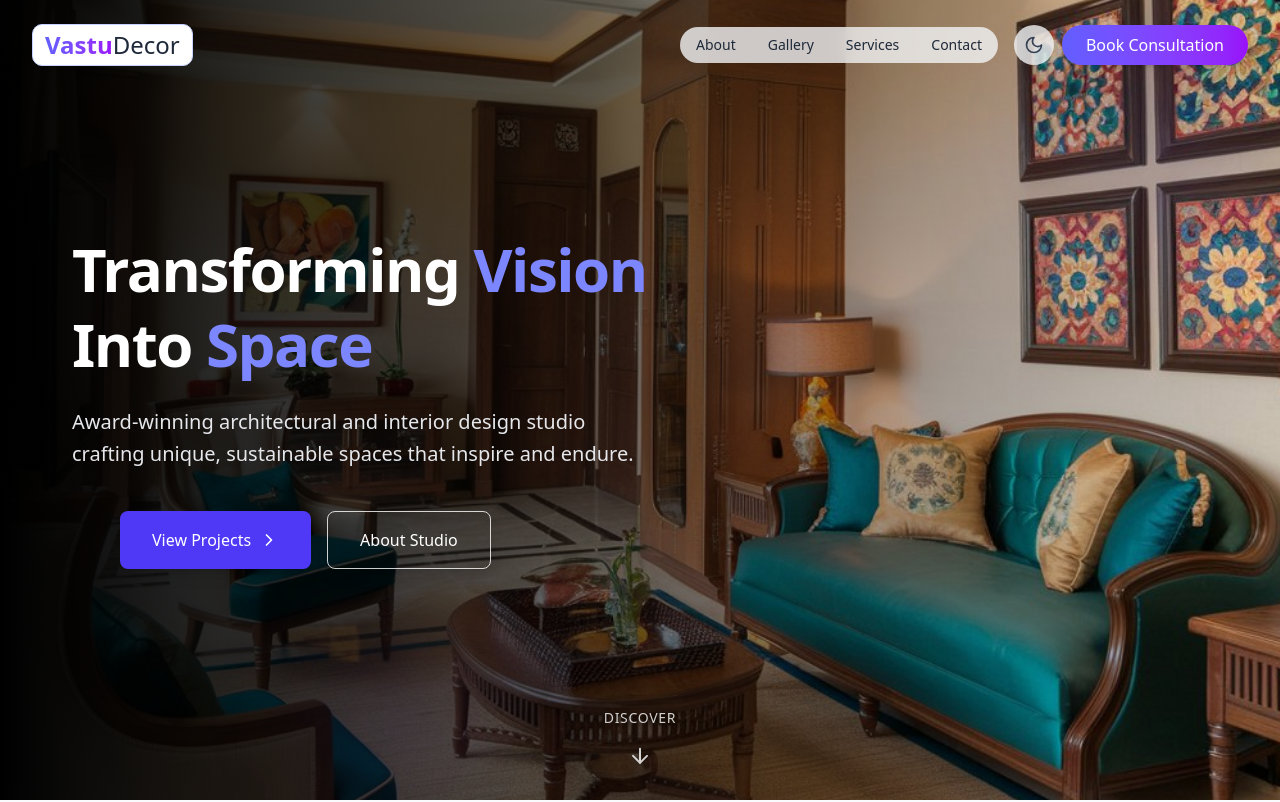
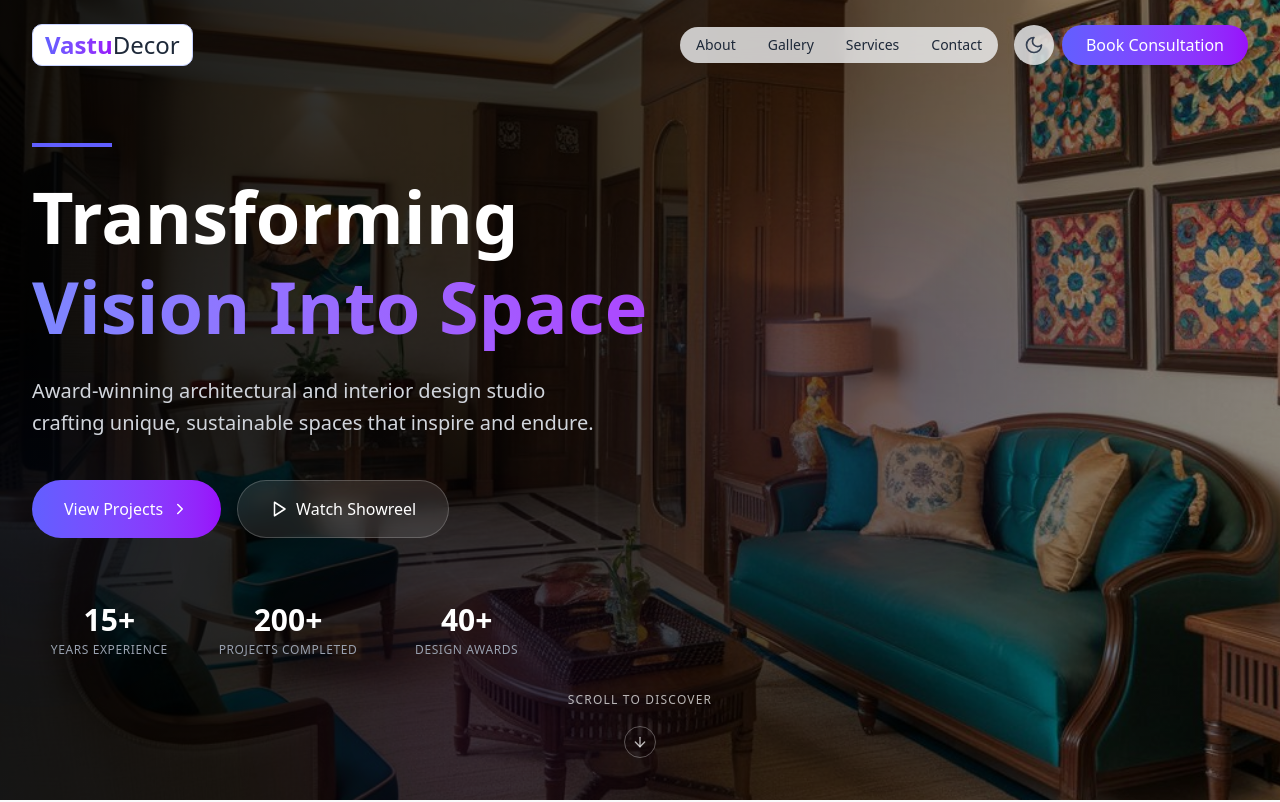
Before and after one commit to Animish2002/vastu-decor, a React (Vite) app: page / in a window 1280 px wide. Shown: the top 802 px of the page. Built offline with nearby package versions, Linux system fonts and the light colour scheme.

Commit message:
hero section changes

```diff
--- a/src/LandingPage/HeroSection.jsx
+++ b/src/LandingPage/HeroSection.jsx
@@ -1,18 +1,18 @@
 import React from "react";
-import { ChevronRight, ArrowDown } from "lucide-react";
+import { ChevronRight, ArrowDown, Play } from "lucide-react";
 import { motion } from "framer-motion";
 import heroimage from "../assets/heroimage3.jpeg";
 
 const HeroSection = () => {
   return (
     <section className="relative h-screen overflow-hidden w-full">
-      {/* Overlay gradient with improved opacity balance */}
-      <div className="absolute inset-0 bg-gradient-to-r from-black via-black/50 to-transparent z-10"></div>
+      {/* Background with improved gradient overlay */}
+      <div className="absolute inset-0 bg-gradient-to-r from-black/90 via-black/70 to-black/30 z-10"></div>
       <motion.div
         className="absolute inset-0"
-        initial={{ scale: 1.05 }}
-        animate={{ scale: 1 }}
-        transition={{ duration: 20, ease: "easeOut" }}
+        initial={{ scale: 1.05, filter: "brightness(0.9)" }}
+        animate={{ scale: 1, filter: "brightness(1)" }}
+        transition={{ duration: 15, ease: "easeOut" }}
       >
         <img
           src={heroimage}
@@ -21,11 +21,11 @@ const HeroSection = () => {
         />
       </motion.div>
 
-      {/* Content container with staggered animations */}
+      {/* Content container with improved layout */}
       <div className="relative z-20 h-full flex items-center">
-        <div className="md:px-18 px-4">
+        <div className="container mx-auto px-4 md:px-8 ">
           <motion.div
-            className="max-w-2xl"
+            className="max-w-3xl"
             initial="hidden"
             animate="visible"
             variants={{
@@ -38,10 +38,22 @@ const HeroSection = () => {
               }
             }}
           >
+            {/* Decorative line */}
+            <motion.div
+              className="w-20 h-1 bg-indigo-500 mb-6"
+              variants={{
+                hidden: { width: 0 },
+                visible: {
+                  width: 80,
+                  transition: { duration: 0.8, ease: "easeOut" }
+                }
+              }}
+            />
+
             <motion.h1
-              className="text-4xl md:text-6xl font-semibold text-white mb-6 leading-tight tracking-tight"
+              className="text-4xl md:text-6xl lg:text-7xl font-bold text-white mb-6 leading-tight"
               variants={{
-                hidden: { opacity: 0, y: 20 },
+                hidden: { opacity: 0, y: 30 },
                 visible: {
                   opacity: 1,
                   y: 0,
@@ -49,13 +61,16 @@ const HeroSection = () => {
                 }
               }}
             >
-              Transforming <span className="text-indigo-400">Vision</span> Into <span className="text-indigo-400">Space</span>
+              <span className="block">Transforming</span>
+              <span className="bg-clip-text text-transparent bg-gradient-to-r from-indigo-400 to-purple-500">
+                Vision Into Space
+              </span>
             </motion.h1>
 
             <motion.p
-              className="md:text-xl text-lg text-gray-200 mb-10 leading-relaxed max-w-xl"
+              className="md:text-xl text-lg text-gray-300 mb-10 leading-relaxed max-w-xl font-light"
               variants={{
-                hidden: { opacity: 0, y: 20 },
+                hidden: { opacity: 0, y: 30 },
                 visible: {
                   opacity: 1,
                   y: 0,
@@ -68,9 +83,9 @@ const HeroSection = () => {
             </motion.p>
 
             <motion.div
-              className="flex flex-col sm:flex-row space-y-4 sm:space-y-0 sm:space-x-4 md:ml-12"
+              className="flex flex-col sm:flex-row space-y-4 sm:space-y-0 sm:space-x-4"
               variants={{
-                hidden: { opacity: 0, y: 20 },
+                hidden: { opacity: 0, y: 30 },
                 visible: {
                   opacity: 1,
                   y: 0,
@@ -79,77 +94,125 @@ const HeroSection = () => {
               }}
             >
               <motion.button
-                className="group bg-indigo-600 text-white px-8 py-4 rounded-md hover:bg-indigo-700 transition-all duration-300 flex items-center shadow-lg hover:shadow-indigo-500/30"
+                className="group bg-gradient-to-r from-indigo-500 to-purple-600 text-white px-8 py-4 rounded-full hover:shadow-lg hover:shadow-indigo-500/30 transition-all duration-300 flex items-center justify-center"
                 whileHover={{ scale: 1.03 }}
                 whileTap={{ scale: 0.98 }}
               >
-                View Projects
+                <span>View Projects</span>
                 <motion.div
+                  className="ml-2"
+                  initial={{ x: 0 }}
                   whileHover={{ x: 4 }}
                   transition={{ type: "spring", stiffness: 400 }}
                 >
-                  <ChevronRight size={20} className="ml-2" />
+                  <ChevronRight size={18} />
                 </motion.div>
               </motion.button>
 
               <motion.button
-                className="bg-transparent text-white border border-white/80 px-8 py-4 rounded-md hover:bg-white/10 transition-all duration-300 shadow-lg"
-                whileHover={{ scale: 1.03, backgroundColor: "rgba(255,255,255,0.1)" }}
+                className="bg-white/10 backdrop-blur-sm text-white border border-white/20 px-8 py-4 rounded-full hover:bg-white/20 transition-all duration-300 flex items-center justify-center"
+                whileHover={{ scale: 1.03 }}
                 whileTap={{ scale: 0.98 }}
               >
-                About Studio
+                <Play size={18} className="mr-2" />
+                <span>Watch Showreel</span>
               </motion.button>
+            </motion.div>
+
+            {/* Stats section */}
+            <motion.div
+              className="mt-16 grid grid-cols-3 gap-6 max-w-lg"
+              variants={{
+                hidden: { opacity: 0 },
+                visible: {
+                  opacity: 1,
+                  transition: {
+                    delay: 0.8,
+                    staggerChildren: 0.2
+                  }
+                }
+              }}
+            >
+              {[
+                { number: "15+", label: "Years Experience" },
+                { number: "200+", label: "Projects Completed" },
+                { number: "40+", label: "Design Awards" }
+              ].map((item, index) => (
+                <motion.div
+                  key={index}
+                  className="text-center"
+                  variants={{
+                    hidden: { opacity: 0, y: 20 },
+                    visible: {
+                      opacity: 1,
+                      y: 0,
+                      transition: { duration: 0.6 }
+                    }
+                  }}
+                >
+                  <h3 className="text-2xl md:text-3xl font-bold text-white">{item.number}</h3>
+                  <p className="text-xs text-gray-400 mt-1 uppercase tracking-wider">{item.label}</p>
+                </motion.div>
+              ))}
             </motion.div>
           </motion.div>
         </div>
       </div>
 
-      {/* Scroll indicator with Framer Motion animation */}
-      <div className="absolute bottom-10 left-0 right-0 z-20">
+      {/* Improved scroll indicator with smoother animation */}
+      <motion.div
+        className="absolute bottom-12 left-0 right-0 z-20"
+        initial={{ opacity: 0, y: 20 }}
+        animate={{ opacity: 1, y: 0 }}
+        transition={{ delay: 1.8, duration: 1 }}
+      >
         <div className="mx-auto px-4">
           <div className="flex justify-center">
             <motion.a
               href="#about"
-              className="flex flex-col items-center text-white opacity-80 hover:opacity-100 transition-opacity"
-              whileHover={{ opacity: 1 }}
+              className="group flex flex-col items-center text-white/70 hover:text-white transition-colors duration-300"
             >
               <motion.span
-                className="text-sm mb-2 font-light tracking-wider"
-                initial={{ opacity: 0 }}
-                animate={{ opacity: 1 }}
-                transition={{ delay: 1.5, duration: 1 }}
+                className="text-xs mb-3 font-light tracking-widest"
               >
-                DISCOVER
+                SCROLL TO DISCOVER
               </motion.span>
               <motion.div
+                className="w-8 h-8 rounded-full border border-white/30 flex items-center justify-center group-hover:border-white/60 transition-colors duration-300"
                 animate={{
-                  y: [0, 10, 0],
+                  y: [0, 8, 0],
                 }}
                 transition={{
                   repeat: Infinity,
-                  duration: 2,
+                  duration: 2.5,
                   ease: "easeInOut"
                 }}
               >
-                <ArrowDown size={24} />
+                <ArrowDown size={16} />
               </motion.div>
             </motion.a>
           </div>
         </div>
-      </div>
+      </motion.div>
 
-      {/* Decorative elements with Framer Motion */}
+      {/* Enhanced decorative elements */}
       <motion.div
-        className="absolute top-0 right-0 h-64 w-64 bg-indigo-500/10 rounded-full blur-3xl z-10"
+        className="absolute top-1/4 right-1/6 h-96 w-96 bg-indigo-500/10 rounded-full blur-3xl z-10"
         initial={{ opacity: 0 }}
-        animate={{ opacity: 1 }}
+        animate={{ opacity: 0.6 }}
         transition={{ duration: 2 }}
       />
       <motion.div
-        className="absolute bottom-0 left-1/4 h-40 w-40 bg-indigo-600/10 rounded-full blur-3xl z-10"
+        className="absolute -bottom-20 left-1/4 h-80 w-80 bg-purple-600/10 rounded-full blur-3xl z-10"
         initial={{ opacity: 0 }}
-        animate={{ opacity: 1 }}
+        animate={{ opacity: 0.5 }}
         transition={{ duration: 2, delay: 0.5 }}
+      />
+      <motion.div
+        className="absolute top-1/2 -left-20 h-60 w-60 bg-blue-600/10 rounded-full blur-3xl z-10"
+        initial={{ opacity: 0 }}
+        animate={{ opacity: 0.4 }}
+        transition={{ duration: 2, delay: 1 }}
       />
     </section>
   );
--- a/src/LandingPage/Navbar.jsx
+++ b/src/LandingPage/Navbar.jsx
@@ -59,7 +59,7 @@ const Navbar = () => {
             : "bg-transparent py-6"
         )}
       >
-        <div className="w-full mx-auto px-4 md:px-8 lg:max-w-7xl">
+        <div className="w-full mx-auto px-4 md:px-8 lg:max-w-8xl">
           <div className="flex items-center justify-between">
             {/* Logo */}
             <a
```
